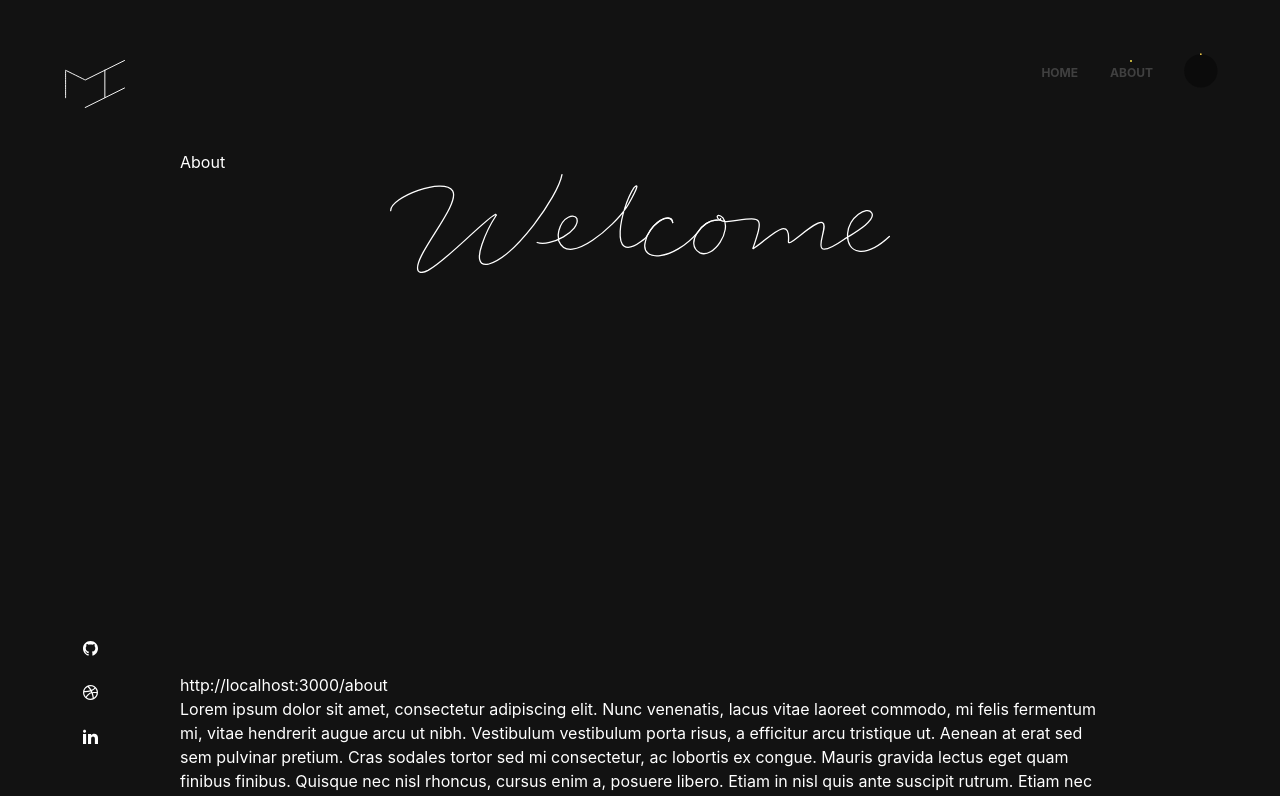
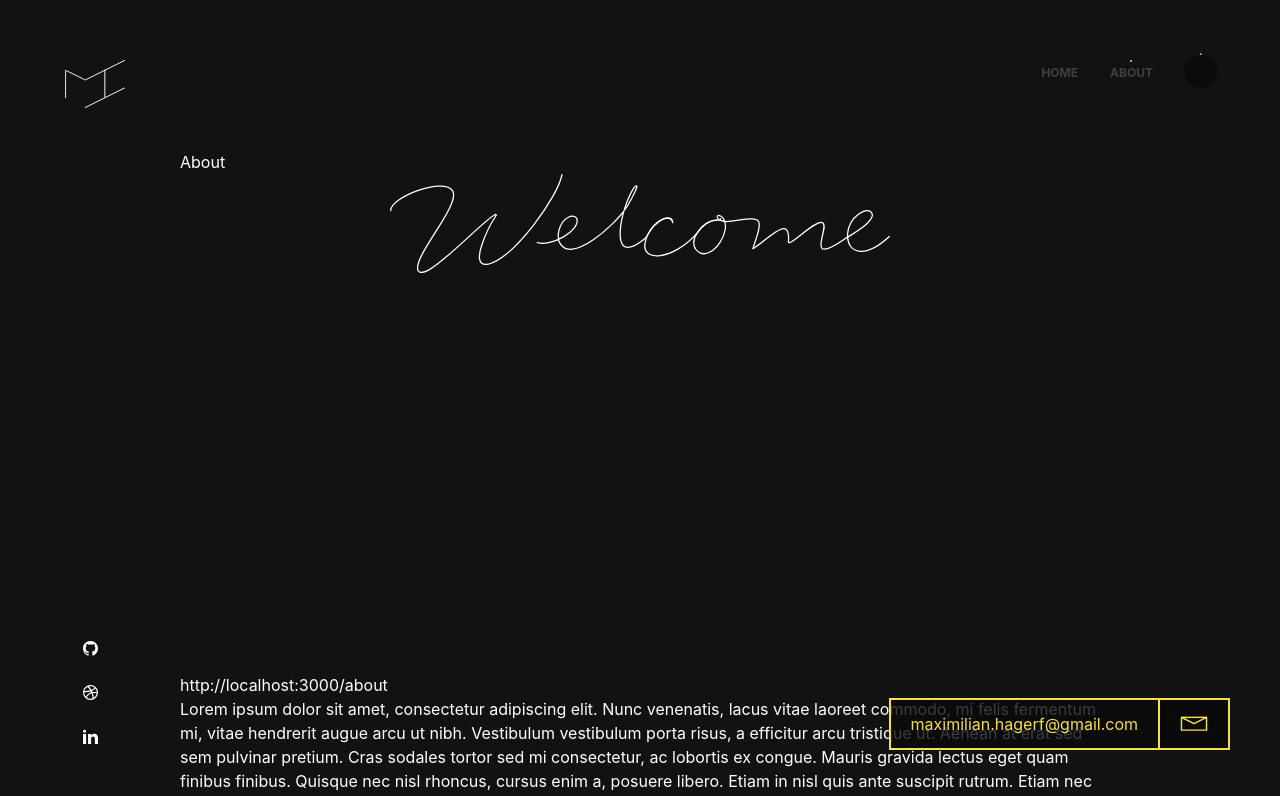
Before and after one commit to maximilianhagerf/hagerf_se-next, a Next.js app: page /about in a window 1280 px wide. Shown: the top 796 px of the page. Built offline with nearby package versions, Linux system fonts and the light colour scheme.

Commit message:
Added MailButton with copy to clipboard

```diff
--- a/components/Layout.js
+++ b/components/Layout.js
@@ -2,6 +2,7 @@ import { AnimatePresence } from "framer-motion";
 import Sidebar from "./Sidebar";
 import Navigation from "./Navigation";
 import ProgressContainer from "../components/ProgressContainer";
+import MailButton from "../components/MailButton";
 import styles from "../styles/modules/Layout.module.css";
 
 const Layout = ({ children }) => {
@@ -10,6 +11,7 @@ const Layout = ({ children }) => {
       <Sidebar />
       <Navigation />
       <ProgressContainer />
+      <MailButton />
 
       <AnimatePresence
         exitBeforeEnter
--- /dev/null
+++ b/components/MailButton.js
@@ -0,0 +1,56 @@
+import styles from "../styles/modules/MailButton.module.css";
+
+const MailButton = () => {
+  return (
+    <div
+      className={styles.MailButton}
+      onClick={() => {
+        navigator.clipboard.writeText("maximilian.hagerf@gmail.com");
+      }}
+    >
+      <span className={styles.Text}>
+        maximilian.hagerf@gmail.com
+        <i className={styles.TextInside}>CLICK TO COPY</i>
+      </span>
+      <span className={styles.IconContainer}>
+        <i className={styles.Icon}>
+          <svg
+            className={styles.Svg}
+            xmlns="http://www.w3.org/2000/svg"
+            width="36.295"
+            height="19.281"
+            viewBox="0 0 50 20"
+          >
+            <g
+              id="Vector_Smart_Object"
+              data-name="Vector Smart Object"
+              transform="translate(6 -0.86) scale(1 )"
+            >
+              <path
+                id="Path_3"
+                data-name="Path 3"
+                d="M3.439,2.532,1.6,1.61V19.39H36.4V1.61L19,10.349Z"
+                fill="none"
+                stroke="#f5df4d"
+                stroke-linejoin="round"
+                stroke-width="2"
+              />
+              <line
+                id="Line_1"
+                data-name="Line 1"
+                x2="34.796"
+                transform="translate(1.602 1.61)"
+                fill="none"
+                stroke="#f5df4d"
+                stroke-linejoin="round"
+                stroke-width="2"
+              />
+            </g>
+          </svg>
+        </i>
+      </span>
+    </div>
+  );
+};
+
+export default MailButton;
--- /dev/null
+++ b/styles/modules/MailButton.module.css
@@ -0,0 +1,45 @@
+.MailButton {
+  @apply flex fixed border-2 border-yellow justify-center bg-ghost-80 cursor-pointer;
+  bottom: 50px;
+  right: 50px;
+
+  &:hover {
+    .TextInside {
+      @apply opacity-100;
+    }
+    .IconContainer {
+      @apply bg-yellow;
+
+      .Svg {
+        path,
+        line {
+          stroke: #000;
+        }
+      }
+    }
+  }
+}
+
+.Text {
+  @apply relative py-3 px-5 text-yellow;
+}
+
+.TextInside {
+  @apply absolute text-white py-3 not-italic w-full h-full left-0 right-0 top-0 text-center opacity-0 bg-ghost-90 font-bold;
+  @apply transition-opacity duration-500 ease-in-out;
+}
+
+.IconContainer {
+  @apply justify-center flex bg-ghost-80 border-l-2 border-yellow;
+  @apply transition-all duration-700 ease-in-out;
+}
+
+.Icon {
+  @apply relative mx-4;
+  width: 36px !important;
+}
+
+.Svg {
+  @apply absolute top-0 left-0 bottom-0 right-0 box-border p-0 border-none m-auto block w-0 h-0 min-w-full max-w-full min-h-full max-h-full;
+  @apply transition-all duration-700 ease-in-out;
+}
--- a/tailwind.config.js
+++ b/tailwind.config.js
@@ -22,6 +22,18 @@ module.exports = {
       },
       colors: {
         black: "#121212",
+        ghost: {
+          10: "rgba(10, 10, 10, 0.1)",
+          20: "rgba(10, 10, 10, 0.2)",
+          30: "rgba(10, 10, 10, 0.3)",
+          40: "rgba(10, 10, 10, 0.4)",
+          50: "rgba(10, 10, 10, 0.5)",
+          60: "rgba(10, 10, 10, 0.6)",
+          70: "rgba(10, 10, 10, 0.7)",
+          80: "rgba(10, 10, 10, 0.8)",
+          90: "rgba(10, 10, 10, 0.9)",
+          100: "rgba(10, 10, 10, 1)",
+        },
         gray: {
           50: "#fafafa",
           100: "#f5f5f5",
```
